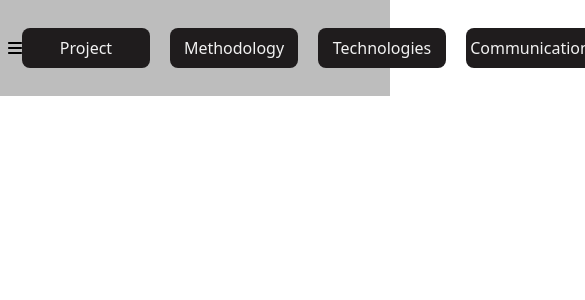
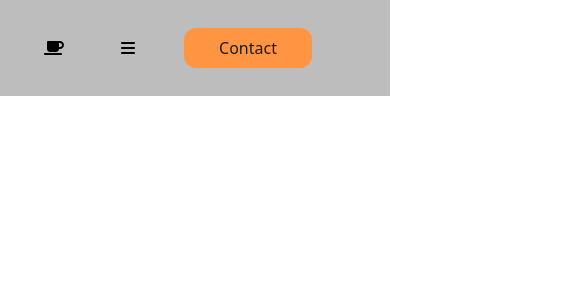
Before and after one commit to HEVpro/tech-trainer-web, a Next.js app: page / in a window 390 px wide. Shown: the top 300 px of the page, 585 px wide, since content can reach past the window. Built offline with nearby package versions, Linux system fonts and the light colour scheme.

Commit message:
feat: hamburguer menu

```diff
--- a/components/Navbar.tsx
+++ b/components/Navbar.tsx
@@ -1,4 +1,4 @@
-import { faBars, faCircleXmark } from '@fortawesome/free-solid-svg-icons'
+import { faBars, faCircleXmark, faCoffee } from '@fortawesome/free-solid-svg-icons'
 import { FontAwesomeIcon } from '@fortawesome/react-fontawesome'
 import {useState} from "react";
 
@@ -24,14 +24,17 @@
 
   return (
     <nav className="flex items-center justify-evenly bg-secondary-grey w-full p-2 h-24">
-          <button className="flex items-center justify-center w-16 h-12" onClick={() => handleMenu()}>
+        <div className="flex items-center justify-center w-16 h-12">
+            <FontAwesomeIcon className="" icon={faCoffee} />
+        </div>
+          <button className="flex items-center justify-center w-14 h-12 lg:hidden" onClick={() => handleMenu()}>
               {menu ?
                   <FontAwesomeIcon className="" icon={faCircleXmark} /> :
                   <FontAwesomeIcon className="" icon={faBars} />}
           </button>
         <div className="flex justify-center space-x-5 content-center">
           {letras.map(letra => (
-              <div key={letra} className="flex items-center justify-center rounded-lg w-32 h-10 bg-secondary-black">
+              <div key={letra} className="hidden lg:flex items-center justify-center rounded-lg w-32 h-10 bg-secondary-black">
                 <a
                     href="#"
                     className="text-primary"
```
